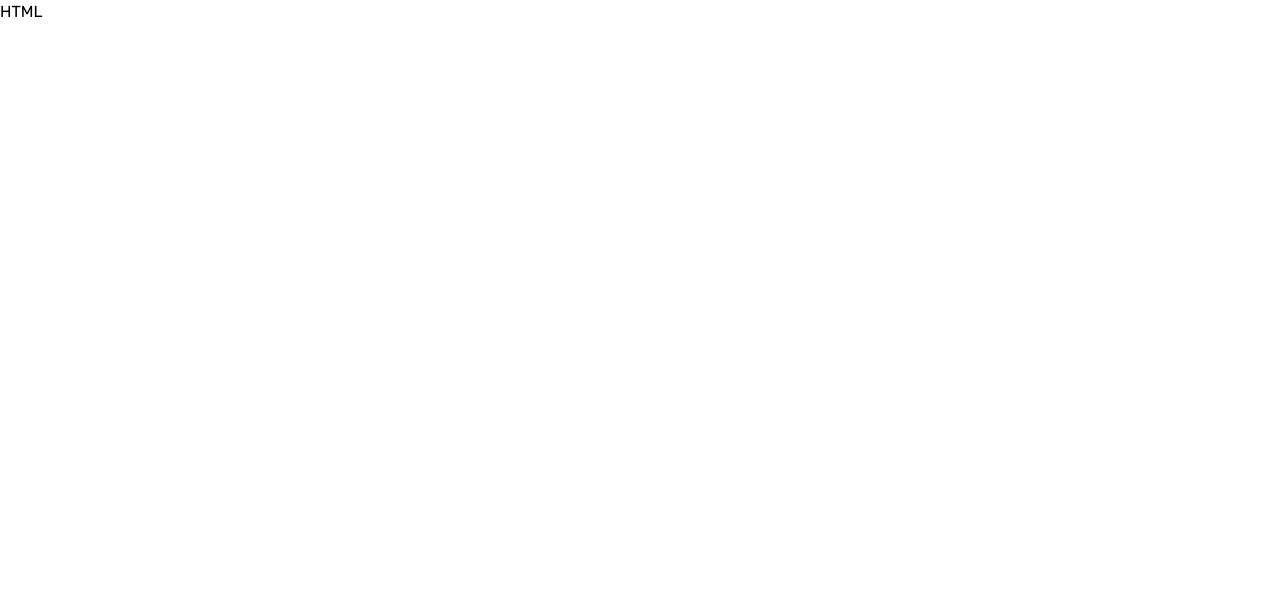
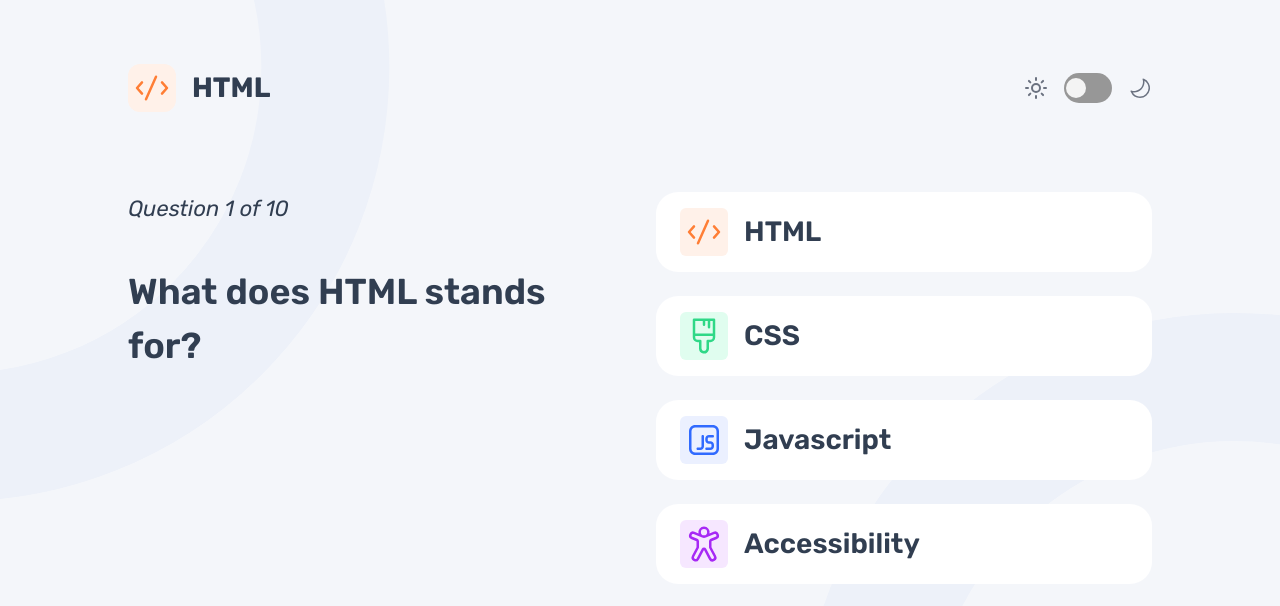
Before and after one commit to SajeedAninda/Frontend-Quiz-App, a React (Vite) app: page /html in a window 1280 px wide. Shown: the top 606 px of the page. Built offline with nearby package versions, Linux system fonts and the light colour scheme.

Commit message:
html page navbar

```diff
--- a/src/Components/QuizPages/Html.jsx
+++ b/src/Components/QuizPages/Html.jsx
@@ -1,9 +1,95 @@
-import React from 'react';
+import React, { useEffect, useState } from 'react';
+import { LuSun } from "react-icons/lu";
+import { GoMoon } from "react-icons/go";
+import bgLightPattern from "../../assets/pattern-background-desktop-light.svg";
+import bgDarkPattern from "../../assets/pattern-background-desktop-dark.svg";
+import htmlIcon from "../../assets/icon-html.svg";
+import cssIcon from "../../assets/icon-css.svg";
+import jsIcon from "../../assets/icon-js.svg";
+import accessIcon from "../../assets/icon-accessibility.svg";
 
 const Html = () => {
+    const [isDarkMode, setIsDarkMode] = useState(false);
+
+    useEffect(() => {
+        if (isDarkMode) {
+            document.documentElement.classList.add('dark');
+        } else {
+            document.documentElement.classList.remove('dark');
+        }
+    }, [isDarkMode]);
+
+    const handleToggle = () => {
+        setIsDarkMode(!isDarkMode);
+    };
+
+
     return (
-        <div>
-            HTML
+        <div
+            className={`min-h-screen bg-no-repeat bg-cover py-16 bg-[#f4f6fa] dark:bg-[#313e51] transition-all delay-75 duration-100`}
+            style={{
+                backgroundImage: `url(${isDarkMode ? bgDarkPattern : bgLightPattern})`
+            }}
+        >
+            <nav className="Navbar w-[80%] mx-auto flex justify-between">
+                <div className=" flex gap-4 items-center">
+                    <img className='bg-[#fff1e9] p-1 rounded-xl' src={htmlIcon} alt="" />
+                    <p className='font-bold text-[28px] text-[#313e51] dark:text-white'>HTML</p>
+                </div>
+                <div className='flex items-center gap-4'>
+                    <LuSun className='text-gray-500 dark:text-white w-[24px] h-[24px]' />
+                    <button
+                        onClick={handleToggle}
+                        className='themeSwitcher w-[48px] h-[30px] rounded-2xl bg-[#979797] dark:bg-[#A729f5] flex items-center px-[0.15rem] cursor-pointer hover:bg-[#A729f5] transition-colors delay-50'
+                    >
+                        <div
+                            className={`w-[20px] h-[20px] bg-[#f4f4f4] rounded-full transition-transform duration-300 ${isDarkMode ? 'translate-x-[1.2rem]' : 'translate-x-0'}`}
+                        ></div>
+                    </button>
+                    <GoMoon className='text-gray-500 dark:text-white w-[24px] h-[24px]' />
+                </div>
+            </nav>
+
+            <div className="contentDiv w-[80%] mx-auto flex flex-col lg:flex-row justify-between gap-8 mt-20">
+                <div className="flex-1">
+                    <p className='text-[#313e51] dark:text-white text-[22px] italic'>
+                        Question 1 of 10
+                    </p>
+                    <h3 className='text-[#313e51] dark:text-white text-[36px] font-semibold mt-10'>
+                        What does HTML stands for?
+                    </h3>
+                </div>
+
+                <div className='flex-1'>
+                    <div to={"/html"} className='bg-white dark:bg-[#3b4d66] w-full rounded-[22px] py-4 px-6 flex items-center gap-4 cursor-pointer hover:shadow-xl dark:hover:shadow-2xl transition-all delay-75'>
+                        <img className='bg-[#fff1e9] p-1 rounded-md' src={htmlIcon} alt="HTML Icon" />
+                        <p className='text-[28px] text-[#313e51] dark:text-white font-semibold'>
+                            HTML
+                        </p>
+                    </div>
+
+                    <div to={"/css"} className='bg-white dark:bg-[#3b4d66] w-full rounded-[22px] py-4 px-6 flex items-center gap-4 mt-6 cursor-pointer hover:shadow-xl dark:hover:shadow-2xl transition-all delay-75'>
+                        <img className='bg-[#e0fdef] p-1 rounded-md' src={cssIcon} alt="CSS Icon" />
+                        <p className='text-[28px] text-[#313e51] dark:text-white font-semibold'>
+                            CSS
+                        </p>
+                    </div>
+
+                    <div to={"/javascript"} className='bg-white dark:bg-[#3b4d66] w-full rounded-[22px] py-4 px-6 flex items-center gap-4 mt-6 cursor-pointer hover:shadow-xl dark:hover:shadow-2xl transition-all delay-75'>
+                        <img className='bg-[#ebf0ff] p-1 rounded-md' src={jsIcon} alt="JavaScript Icon" />
+                        <p className='text-[28px] text-[#313e51] dark:text-white font-semibold'>
+                            Javascript
+                        </p>
+                    </div>
+
+                    <div to={"/accessibility"} className='bg-white dark:bg-[#3b4d66] w-full rounded-[22px] py-4 px-6 flex items-center gap-4 mt-6 cursor-pointer hover:shadow-xl dark:hover:shadow-2xl transition-all delay-75'>
+                        <img className='bg-[#f6e7ff] p-1 rounded-md' src={accessIcon} alt="Accessibility Icon" />
+                        <p className='text-[28px] text-[#313e51] dark:text-white font-semibold'>
+                            Accessibility
+                        </p>
+                    </div>
+                </div>
+            </div>
         </div>
     );
 };
```
